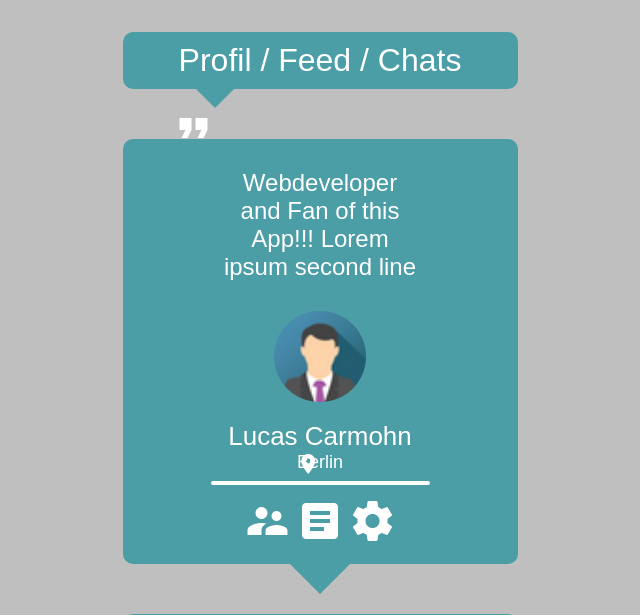
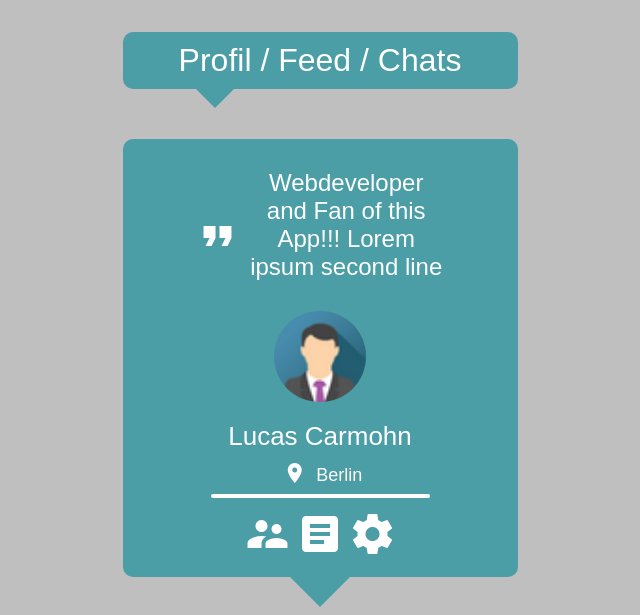
Before and after one commit to BeBaxxter/AluStego, a Flask app: page /profile in a window 1280 px wide. Shown: the top 615 px of the page, without its empty margins (320-960 px from the left). Run offline with Flask 2, Linux system fonts and the light colour scheme.

```diff
--- a/concepts/template/feed.html
+++ b/concepts/template/feed.html
@@ -29,7 +29,7 @@
         <nav class="color_day">
             <ul class="menu">
                 <li class="nav-btn"><a href="profile.html">Profil</a></li> /
-                <li class="nav-btn"><a href="feed.html">feed</a></li> /
+                <li class="nav-btn"><a href="feed.html">Feed</a></li> /
                 <li class="nav-btn"><a href="#">Chats</a></li>
             </ul>
         </nav>
--- a/concepts/template/profile.html
+++ b/concepts/template/profile.html
@@ -29,7 +29,7 @@
         <nav id="navigation" class="color_day">
             <ul class="menu">
                 <li class="nav-btn"><a href="profile.html">Profil</a></li> /
-                <li class="nav-btn active article_arrow"><a href="feed.html">feed</a></li> /
+                <li class="nav-btn active article_arrow"><a href="feed.html">Feed</a></li> /
                 <li class="nav-btn"><a href="auth.html">Chats</a></li>
             </ul>
         </nav>
--- a/main/python/static/css/style.css
+++ b/main/python/static/css/style.css
@@ -79,6 +79,8 @@
     padding-top: 15px;
     padding-bottom: 15px;
 }
+
+
 /** feed **/
 
 .feed_headline {
@@ -232,6 +234,8 @@
 .read-more-trigger {
     cursor: pointer;
 }
+
+
 /** profile **/
 
 #profile_caption {
@@ -284,9 +288,8 @@
 }
 
 #profile_quote {
-        top: 13%;
-        position: fixed;
-        right: 58%;
+    position: relative;
+    bottom: 15px;
 }
 
 #profile_caption {
@@ -299,9 +302,15 @@
 }
 
 #profile_location {
-        left: 44%;
-        position: absolute;
+    position: relative;
+    margin-right: 5px;
+    margin-top: 5px;
+    margin-left: 5px;
+    margin-bottom: 5px;
+    top: 4px;
 }
+
+
 /** login / register **/
 
 .mid_box {
@@ -381,6 +390,8 @@
 .input:focus {
     outline: none;
 }
+
+
 /** box arrows **/
 
 .article_arrow {
@@ -405,6 +416,8 @@
     border-width: 30px;
     margin-left: -30px;
 }
+
+
 /** back to top button **/
 
 #goTopButton {
```
Lines whose indentation alone changed are shown as unchanged.
